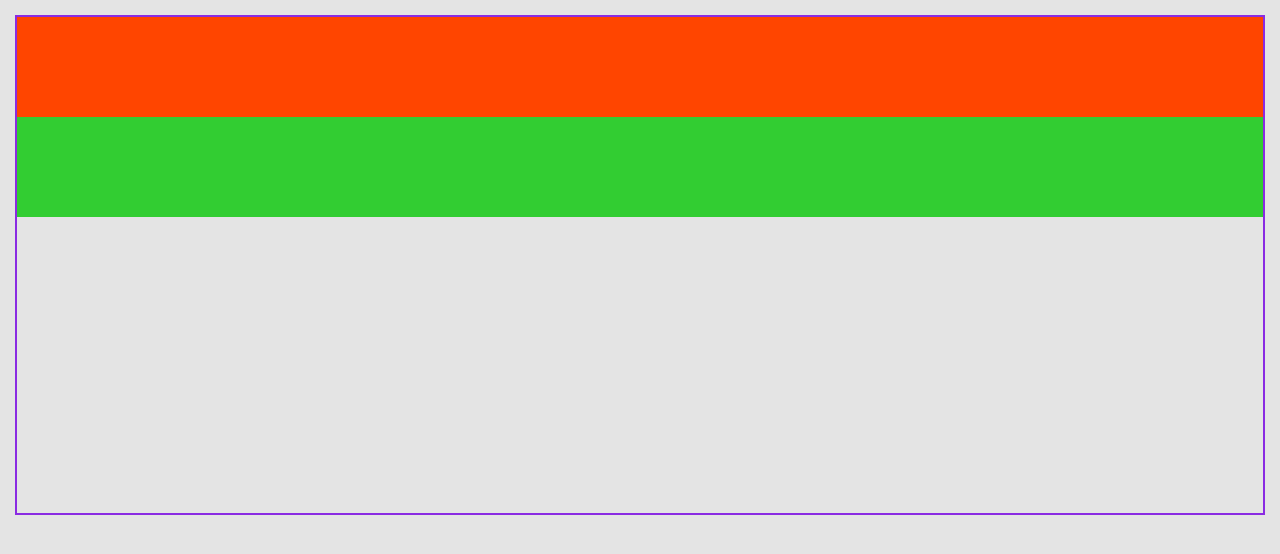
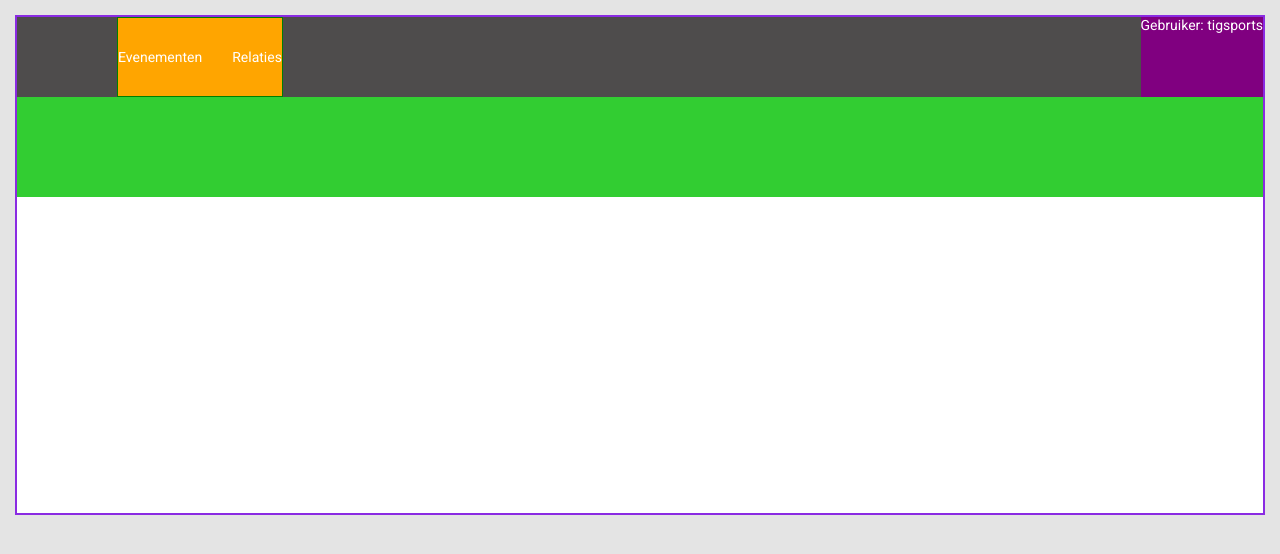
Before and after one commit to WiliTheSParrow/LeVarne_Exercise-1, a plain HTML site: page src/index.html in a window 1280 px wide. Drawn offline with nearby package versions, Linux system fonts and the light colour scheme.

Commit message:
header menupart in progress

```diff
--- a/src/css/_base.scss
+++ b/src/css/_base.scss
@@ -1,5 +1,5 @@
 ///////////////////////////////////////
-// VARIABLES
+// COLOR VARIABLES
 $color-red: #c60813;
 $color-white: #ffffff;
 $color-black: #010101;
--- a/src/css/_component.scss
+++ b/src/css/_component.scss
@@ -0,0 +1,17 @@
+.header {
+    &__menubar {
+        & ul {
+            border: 1px solid green;
+            list-style: none;
+
+            height: 100%;
+            display: flex;
+            flex-wrap: wrap;
+            align-items: center;
+
+            & li:not(:last-child) {
+                margin-right: 3rem;
+            }
+        }
+    }
+}
--- a/src/css/_layout.scss
+++ b/src/css/_layout.scss
@@ -1,15 +1,32 @@
 .container{
     border: 2px solid blueviolet;
-    max-width: 148rem;
+    background: $color-white;
+    max-width: 150rem;
     margin: 1.5rem 1.5rem;
     min-height: 50rem;
 }
 .header {
-    height: 100px;
-    background: orangered;
+    height: 8rem;
+    font-size: 1.4rem;
+    background: $color-grey-dark;
+    color: $color-white;
+
+    display: flex;
+    justify-content: space-between;
+
+    &__menubar{
+        background: orange;
+        margin-left: 10rem;
+
+
+    }
+
+    &__user{
+        background: purple;
+    }
 }
 
 .content {
-    height: 100px;
+    height: 1em;
     background: limegreen;
 }
--- a/src/index.html
+++ b/src/index.html
@@ -13,7 +13,17 @@
 <body>
     <div id="app">
         <div class="container">
-            <header class="header"></header>
+            <header class="header">
+                <nav class="header__menubar">
+                    <ul>
+                        <li>Evenementen</li>
+                        <li>Relaties</li>
+                    </ul>
+                </nav>
+                <div class="header__user">
+                    <span>Gebruiker: tigsports</span>
+                </div>
+            </header>
             <div class="content"></div>
         </div>
     </div>
```
Also changed, not shown: src/css/style.css, 1 other file.
